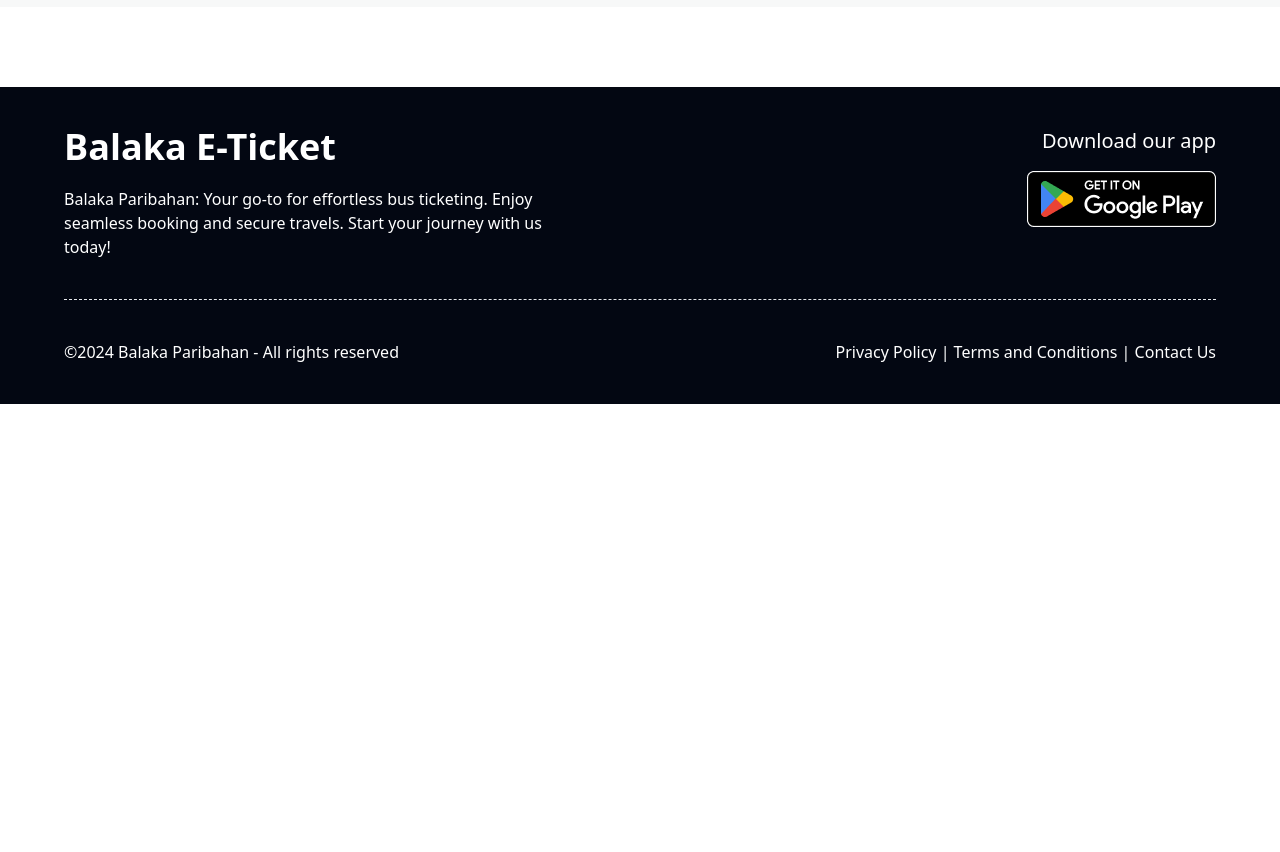
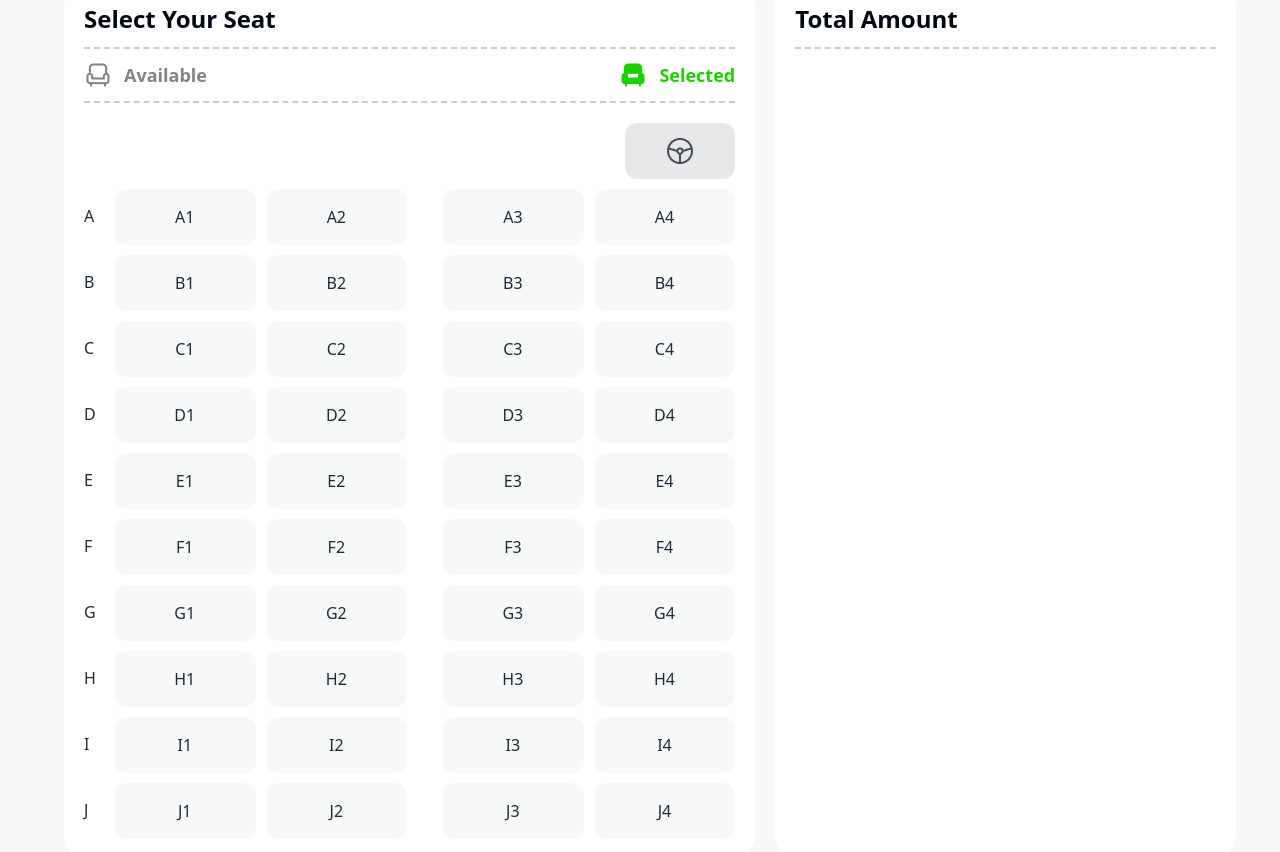
Before and after one commit to githubxiansaiful/ph-assignment-smart-ticketing, a plain HTML site: page index.html in a window 1280 px wide. Shown: the part 1848-2700 px from the top of the page. Before the commit the page ends 2252 px from the top, so only its background shows below. Drawn offline with nearby package versions, Linux system fonts and the light colour scheme.

Commit message:
Added Seat plan lists.

```diff
--- a/index.html
+++ b/index.html
@@ -95,7 +95,8 @@
     </section>
     <!-- Ticket functionality  -->
     <section id="balakaTicket" class="mt-20 bg-[#F7F8F8] pt-16 pb-16 border-t-4 border-[#1DD100] rounded-t-[100px]">
-      <div class="container">
+      <!-- Buy a Ticket - Top Area -->
+      <div class="container pb-10">
         <div class="mb-10 text-center">
           <h2 class="font-extrabold text-[#030712] text-4xl mb-6">Balaka Paribahan - Buy a Ticket</h2>
           <p class="text-[#65676E] max-w-[680px] m-auto text-[18px]">Explore our wide range of ticket options tailored to your travel needs. From single rides to multi-leg adventures, find the perfect tickets for your next journey with ease.</p>
@@ -146,6 +147,87 @@
           </div>
         </div>
       </div>
+      <!-- Buy a Ticket Bottom Area -->
+      <div class="container">
+        <div class="select-your-seat-total">
+        <!-- Select your Seat -->
+        <div class="bg-white p-5 rounded-3xl">
+          <div>
+            <h3 class="text-[#030712] text-2xl font-semibold">Select Your Seat</h3>
+            <div class="border-t-2 border-b-2 border-[#CDCDD0] border-dashed mt-3 mb-5 pt-3 pb-3 flex justify-between">
+              <div class="flex items-center font-semibold text-[18px] text-[#818389]">
+                <img src="img/seat-gray.png" class="mr-3">
+                <h4>Available</h4>
+              </div>
+              <div class="flex items-center font-semibold text-[18px] text-[#1DD100]">
+                <img src="img/seat-green-filled.png" class="mr-3">
+                <h4>Selected</h4>
+              </div>
+            </div>
+            <div>
+              <div class="steering">
+                <img src="img/steering.png">
+              </div>
+              <div class="seat-main-div">
+                <div class="seat-inner-lists">
+                  <ul>
+                    <li><p class="serial-n">A</p><button>A1</button></li>
+                    <li><button>A2</button></li>
+                    <li><p class="serial-n">B</p><button>B1</button></li>
+                    <li><button>B2</button></li>
+                    <li><p class="serial-n">C</p><button>C1</button></li>
+                    <li><button>C2</button></li>
+                    <li><p class="serial-n">D</p><button>D1</button></li>
+                    <li><button>D2</button></li>
+                    <li><p class="serial-n">E</p><button>E1</button></li>
+                    <li><button>E2</button></li>
+                    <li><p class="serial-n">F</p><button>F1</button></li>
+                    <li><button>F2</button></li>
+                    <li><p class="serial-n">G</p><button>G1</button></li>
+                    <li><button>G2</button></li>
+                    <li><p class="serial-n">H</p><button>H1</button></li>
+                    <li><button>H2</button></li>
+                    <li><p class="serial-n">I</p><button>I1</button></li>
+                    <li><button>I2</button></li>
+                    <li><p class="serial-n">J</p><button>J1</button></li>
+                    <li><button>J2</button></li>
+                  </ul>
+                  <ul>
+                    <li><button>A3</button></li>
+                    <li><button>A4</button></li>
+                    <li><button>B3</button></li>
+                    <li><button>B4</button></li>
+                    <li><button>C3</button></li>
+                    <li><button>C4</button></li>
+                    <li><button>D3</button></li>
+                    <li><button>D4</button></li>
+                    <li><button>E3</button></li>
+                    <li><button>E4</button></li>
+                    <li><button>F3</button></li>
+                    <li><button>F4</button></li>
+                    <li><button>G3</button></li>
+                    <li><button>G4</button></li>
+                    <li><button>H3</button></li>
+                    <li><button>H4</button></li>
+                    <li><button>I3</button></li>
+                    <li><button>I4</button></li>
+                    <li><button>J3</button></li>
+                    <li><button>J4</button></li>
+                  </ul>
+                </div>
+              </div>
+            </div>
+          </div>
+        </div>
+        <div class="bg-white p-5 rounded-3xl">
+          <h3 class="text-[#030712] text-2xl font-semibold">Total Amount</h3>
+          <div class="border-t-2 border-[#CDCDD0] border-dashed pt-3 mt-3">
+
+          </div>
+        </div>
+        <!-- Total Amount -->
+        </div>
+      </div>
     </section>
     <!-- Footer Area -->
     <footer class="bg-[#030712] mt-20">
--- a/style.css
+++ b/style.css
@@ -97,3 +97,49 @@ body .container {
     background: #F7F8F8;
     border-radius: 50%;
 }
+.select-your-seat-total {
+    display: grid;
+    grid-template-columns: 60% 40%;
+    gap: 20px;
+}
+.steering {
+    background: #E6E7E8;
+    width: 110px;
+    height: 56px;
+    border-radius: 12px;
+    text-align: center;
+    margin-right: 0;
+    margin-left: auto;
+    display: flex;
+    flex-direction: column;
+    justify-content: center;
+    align-items: center;
+}
+.seat-main-div {
+    margin-top: 10px;
+}
+.seat-main-div ul {
+    display: grid;
+    grid-template-columns: repeat(2, 1fr);
+    gap: 10px;
+}
+.seat-main-div ul li {
+    position: relative;
+}
+.seat-main-div ul li .serial-n {
+    position: absolute;
+    top: 15px;
+    left: -30px;
+}
+.seat-main-div ul li button {
+    background: #F7F8F8;
+    height: 56px;
+    border-radius: 12px;
+    width: 100%;
+}
+.seat-inner-lists {
+    display: grid;
+    grid-template-columns: repeat(2, 1fr) !important;
+    gap: 35px;
+    padding-left: 30px;
+}
```
Also changed, not shown: img/steering.png (added).
